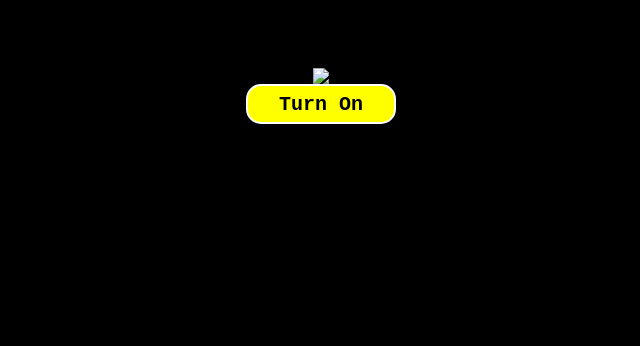
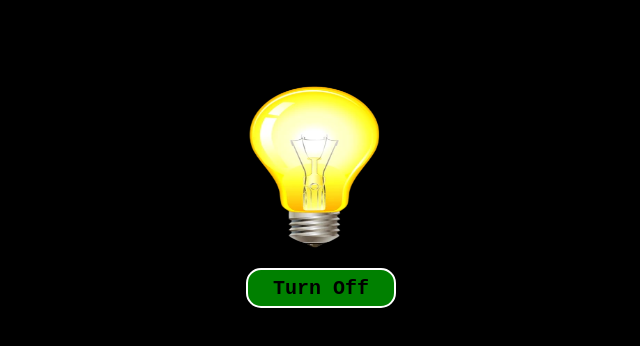
Before and after one commit to Saumyajit123/DOM_manipulation, a plain HTML site: page projects/bulbOnOffProject/index.html in a window 1280 px wide. Both pictures are taken after a click on the button "Turn On". Shown: the whole page, without its empty margins (319-959 px from the left). Drawn offline with Linux system fonts and the light colour scheme.

Commit message:
Project Competed

```diff
--- a/projects/bulbOnOffProject/app.js
+++ b/projects/bulbOnOffProject/app.js
@@ -1,15 +1,15 @@
 const btn = document.querySelector("#btn");
 const image = document.querySelector("#on");
 
-btn.addEventListener('click', change)
-function change() {
-    if(btn.textContent.includes('on')){
-        image.src = "BulbOn.png"
+btn.addEventListener('click', ()=>{
+    // console.log(image.src);
+    if(btn.innerHTML.includes('On')){
+        image.src = "./assets/BulbOn.png"
         btn.style.backgroundColor = "green"
-        btn.textContent = "Turn Off"
+        btn.innerHTML = "Turn Off"
     }else{
-        image.src = "BulbOff.png"
+        image.src = "./assets/BulbOff.png"
         btn.style.backgroundColor = "yellow"
-        btn.textContent = "Turn On"
+        btn.innerHTML = "Turn On"
     }
-}
+});
--- a/projects/bulbOnOffProject/index.html
+++ b/projects/bulbOnOffProject/index.html
@@ -8,7 +8,7 @@
 </head>
 <body>
     <div class="center">
-        <img src="./assets/BulbOff.png" id="on">
+        <img src="./assets/BulbOff.png" id="on" style="height: 200px; width: 200px;">
         <button id="btn">Turn On</button>
     </div>
     <script src="app.js"></script>
```
